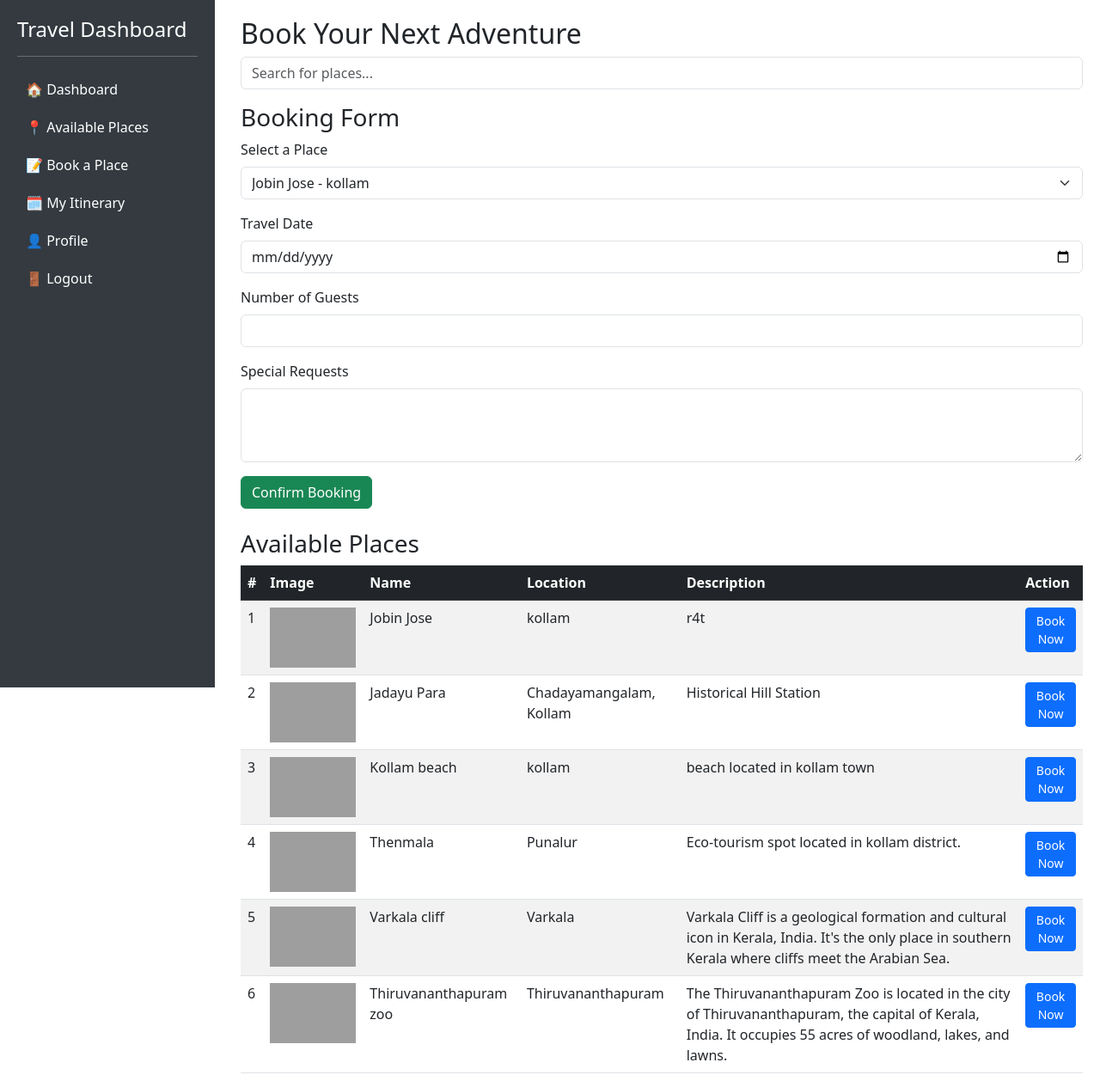
After one commit to jobin8921/TRAVEL-APP, a Django app: page /book/ in a window 1280 px wide. The commit adds this page. Shown: the whole page at 86% size. Run offline with Django 5.2, Linux system fonts and the light colour scheme; data comes from the database, SQL or seed files in the repository; both versions use the stored data as it was after the commit; grey boxes are pictures that could not be loaded.

Commit message:
booking setup for the application

```diff
--- a/home/models.py
+++ b/home/models.py
@@ -1,4 +1,5 @@
 from django.db import models
+
 
 # Create your models here.from django.db import models
 
@@ -29,3 +30,12 @@ class Place(models.Model):
 
     def __str__(self):
         return self.name
+
+# Booking Model - Users Book Places
+class Booking(models.Model):
+    user = models.ForeignKey(Customer, on_delete=models.CASCADE)
+    place = models.ForeignKey(Place, on_delete=models.CASCADE)
+    date = models.DateField()
+    guests = models.IntegerField()
+    special_requests = models.TextField(blank=True, null=True)
+    created_at = models.DateTimeField(auto_now_add=True)
--- a/home/urls.py
+++ b/home/urls.py
@@ -9,4 +9,5 @@ urlpatterns = [
     path('dashboard/', views.dashboard, name='dashboard'),
     path('admin-dashboard/',views.admin_dashboard,name='admin_dashboard'),
     path('add-place/',views.add_place, name='add_place'),
+    path('book/', views.book_place, name="book_place"),
 ]
--- a/home/views.py
+++ b/home/views.py
@@ -1,11 +1,13 @@
-from django.shortcuts import render, redirect
+from django.shortcuts import render, redirect, get_object_or_404
 from django.contrib.auth.hashers import make_password
 from home.models import Customer
 from django.contrib.auth import  logout
 from django.contrib.auth.hashers import check_password
 from django.http import HttpResponse
 from django.core.files.storage import FileSystemStorage
-from home.models import Place
+from home.models import Place,Booking
+from django.contrib import messages
+from django.contrib.auth.decorators import login_required
 
 def index(request):
     return render(request, 'index.html')
@@ -65,7 +67,9 @@ def dashboard(request):
 
     customer = Customer.objects.get(id=request.session['customer_id'])
 
-    return render(request, 'dashboard.html', {'customer': customer})
+    places=Place.objects.all()
+
+    return render(request, 'dashboard.html', {'customer': customer,'places':places})
 
 def admin_dashboard(request):
 
@@ -95,3 +99,20 @@ def add_place(request):
         return redirect('admin_dashboard')
 
     return render(request,'add_place.html')
+
+
+def book_place(request):
+    places = Place.objects.all()  # Fetch all places for the dropdown
+    if request.method=='POST':
+        place_id=request.POST.get('place_id')
+        date=request.POST.get('date')
+        guests=request.POST.get('guests')
+        special_request=request.POST.get('requests')
+
+        place=get_object_or_404(Place,id=place_id)
+        booking=Booking.objects.create(user=request.user,place=place,date=date,guests=guests,special_request=special_request)
+        messages.success(request,"Your booking has been confirmed")
+
+        return redirect("dashboard")
+
+    return render(request,'booking.html',{'places':places})
--- /dev/null
+++ b/templates/booking.html
@@ -0,0 +1,149 @@
+<!DOCTYPE html>
+<html lang="en">
+<head>
+    <meta charset="UTF-8">
+    <meta name="viewport" content="width=device-width, initial-scale=1.0">
+    <title>Book a Place</title>
+    <link href="https://cdn.jsdelivr.net/npm/bootstrap@5.3.0/dist/css/bootstrap.min.css" rel="stylesheet">
+    <script src="https://cdn.jsdelivr.net/npm/bootstrap@5.3.0/dist/js/bootstrap.bundle.min.js"></script>
+    <style>
+        body {
+            display: flex;
+            height: 100vh;
+        }
+        .sidebar {
+            width: 250px;
+            background-color: #343a40;
+            color: white;
+            padding: 20px;
+            height: 100%;
+            position: fixed;
+        }
+        .sidebar a {
+            color: white;
+            text-decoration: none;
+            display: block;
+            padding: 10px;
+            border-radius: 5px;
+        }
+        .sidebar a:hover {
+            background-color: #495057;
+        }
+        .content {
+            margin-left: 260px;
+            padding: 20px;
+            width: 100%;
+        }
+    </style>
+</head>
+<body>
+
+    <!-- Sidebar -->
+    <div class="sidebar">
+        <h4>Travel Dashboard</h4>
+        <hr>
+        <a href="#">🏠 Dashboard</a>
+        <a href="#">📍 Available Places</a>
+        <a href="#">📝 Book a Place</a>
+        <a href="#">🗓️ My Itinerary</a>
+        <a href="#">👤 Profile</a>
+        <a href="{% url 'logout' %}">🚪 Logout</a>
+    </div>
+
+    <!-- Main Content -->
+    <div class="content">
+        <h2>Book Your Next Adventure</h2>
+
+        <!-- Search Bar -->
+        <div class="mb-3">
+            <input type="text" id="searchInput" class="form-control" placeholder="Search for places..." onkeyup="filterPlaces()">
+        </div>
+
+        <!-- Booking Form -->
+        <h3>Booking Form</h3>
+        <form method="POST" action="{% url 'book_place' %}">
+            {% csrf_token %}
+            <div class="mb-3">
+                <label for="place" class="form-label">Select a Place</label>
+                <select class="form-select" name="place_id" id="placeSelect" required>
+                    {% for place in places %}
+                    <option value="{{ place.id }}">{{ place.name }} - {{ place.location }}</option>
+                    {% endfor %}
+                </select>
+            </div>
+            <div class="mb-3">
+                <label for="date" class="form-label">Travel Date</label>
+                <input type="date" name="date" class="form-control" required>
+            </div>
+            <div class="mb-3">
+                <label for="guests" class="form-label">Number of Guests</label>
+                <input type="number" name="guests" class="form-control" min="1" required>
+            </div>
+            <div class="mb-3">
+                <label for="requests" class="form-label">Special Requests</label>
+                <textarea name="requests" class="form-control" rows="3"></textarea>
+            </div>
+            <button type="submit" class="btn btn-success">Confirm Booking</button>
+        </form>
+
+        <!-- Available Places Table -->
+        <h3 class="mt-4">Available Places</h3>
+        <div class="table-responsive">
+            <table class="table table-striped table-hover">
+                <thead class="table-dark">
+                    <tr>
+                        <th>#</th>
+                        <th>Image</th>
+                        <th>Name</th>
+                        <th>Location</th>
+                        <th>Description</th>
+                        <th>Action</th>
+                    </tr>
+                </thead>
+                <tbody id="placesTable">
+                    {% for place in places %}
+                    <tr>
+                        <td>{{ forloop.counter }}</td>
+                        <td>
+                            {% if place.image %}
+                            <img src="{{ place.image.url }}" alt="{{ place.name }}" width="100" height="70" style="object-fit: cover;">
+                            {% else %}
+                            No Image
+                            {% endif %}
+                        </td>
+                        <td>{{ place.name }}</td>
+                        <td>{{ place.location }}</td>
+                        <td>{{ place.description }}</td>
+                        <td>
+                            <a href="{% url 'book_place' %}" class="btn btn-primary btn-sm">Book Now</a>
+                        </td>
+                    </tr>
+                    {% empty %}
+                    <tr>
+                        <td colspan="6" class="text-center">No places available.</td>
+                    </tr>
+                    {% endfor %}
+                </tbody>
+            </table>
+        </div>
+    </div>
+
+    <!-- JavaScript for Search Filter -->
+    <script>
+        function filterPlaces() {
+            let input = document.getElementById("searchInput").value.toLowerCase();
+            let rows = document.querySelectorAll("#placesTable tr");
+
+            rows.forEach(row => {
+                let name = row.cells[2]?.innerText.toLowerCase();
+                let location = row.cells[3]?.innerText.toLowerCase();
+
+                if (name && location) {
+                    row.style.display = name.includes(input) || location.includes(input) ? "" : "none";
+                }
+            });
+        }
+    </script>
+
+</body>
+</html>
```
Also changed, not shown: templates/dashboard.html (+128 -3 lines), db.sqlite3.
